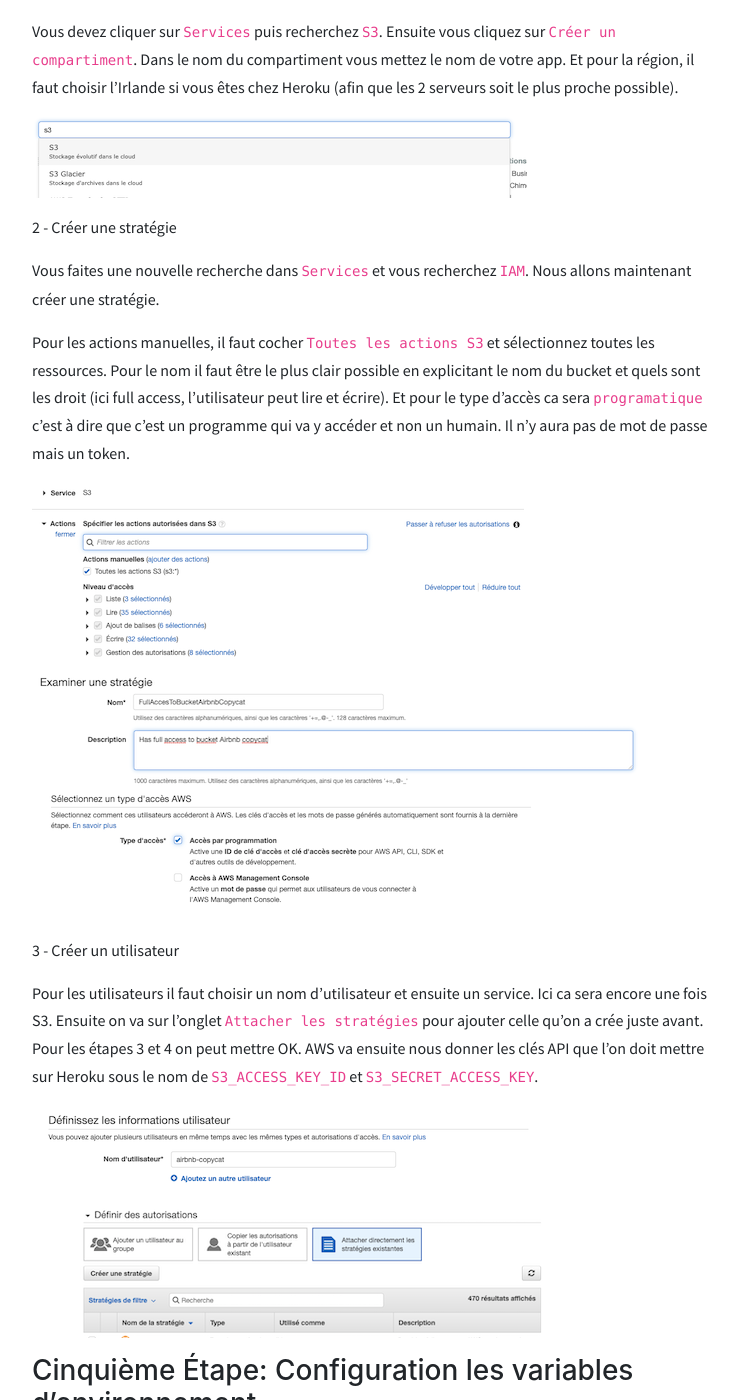
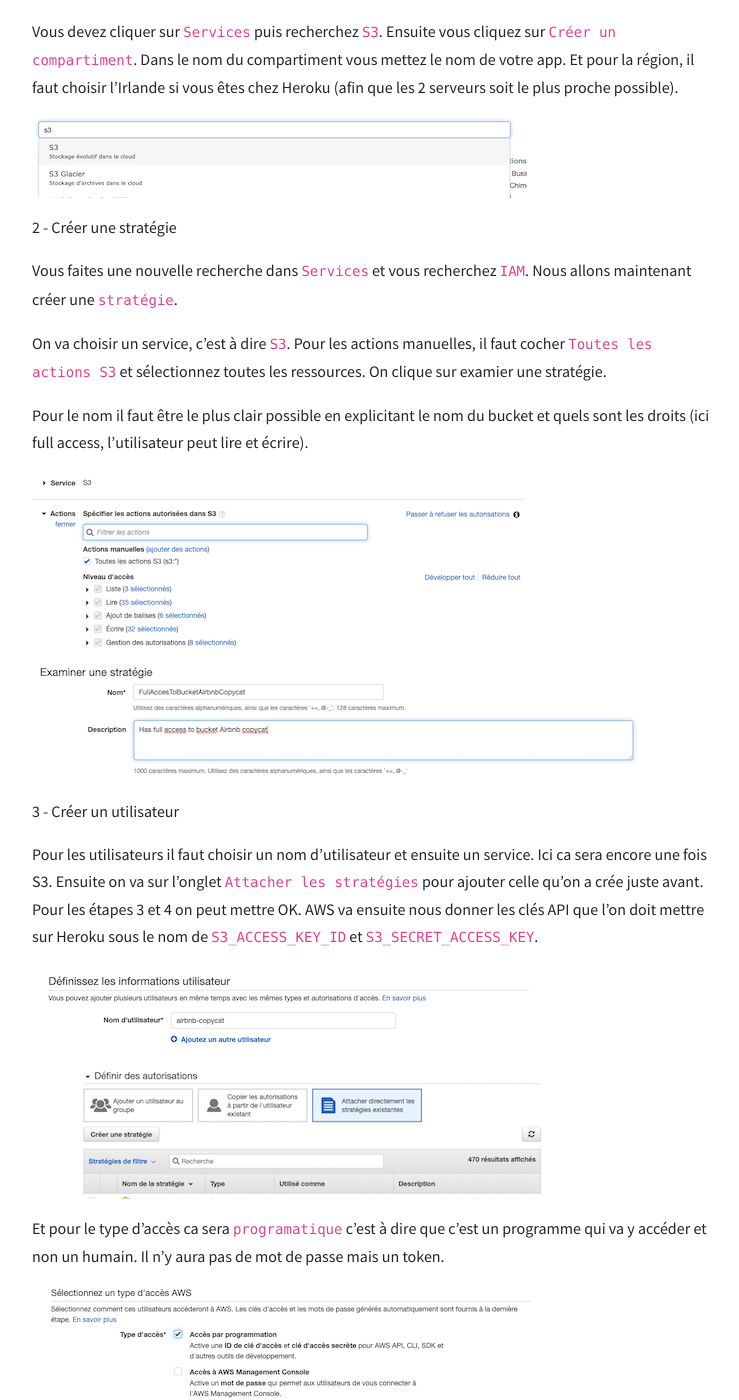
Before and after one commit to alexandrebk/alexandrebk.github.io, a Jekyll site: the page built from _posts/2019-09-15-active-storage.md, in a window 1280 px wide and 1400 px high, scrolled down 2672 px. Shown: the whole window, without its empty margins (268-1007 px from the left). Built offline with Jekyll 4.4.1, drawn with Linux system fonts in a browser that asks for light colours; nearby versions of some CDN libraries; some of the changed text lies outside the part shown.

Commit message:
AWS tuto

```diff
--- a/_posts/2019-09-15-active-storage.md
+++ b/_posts/2019-09-15-active-storage.md
@@ -107,13 +107,14 @@
 
 2 - Créer une stratégie
 
-Vous faites une nouvelle recherche dans `Services` et vous recherchez `IAM`. Nous allons maintenant créer une stratégie.
+Vous faites une nouvelle recherche dans `Services` et vous recherchez `IAM`. Nous allons maintenant créer une `stratégie`.
 
-Pour les actions manuelles, il faut cocher `Toutes les actions S3` et sélectionnez toutes les ressources. Pour le nom il faut être le plus clair possible en explicitant le nom du bucket et quels sont les droit (ici full access, l'utilisateur peut lire et écrire). Et pour le type d'accès ca sera `programatique` c'est à dire que c'est un programme qui va y accéder et non un humain. Il n'y aura pas de mot de passe mais un token.
+On va choisir un service, c'est à dire `S3`. Pour les actions manuelles, il faut cocher `Toutes les actions S3` et sélectionnez toutes les ressources. On clique sur examier une stratégie.
+
+Pour le nom il faut être le plus clair possible en explicitant le nom du bucket et quels sont les droits (ici full access, l'utilisateur peut lire et écrire).
 
 ![](/images/posts/active-storage/10.png)
 ![](/images/posts/active-storage/12.png)
-![](/images/posts/active-storage/13.png)
 
 3 - Créer un utilisateur
 
@@ -121,6 +122,10 @@
 
 ![](/images/posts/active-storage/14.png)
 ![](/images/posts/active-storage/15.png)
+
+Et pour le type d'accès ca sera `programatique` c'est à dire que c'est un programme qui va y accéder et non un humain. Il n'y aura pas de mot de passe mais un token.
+
+![](/images/posts/active-storage/13.png)
 
 ### Cinquième Étape: Configuration les variables d'environnement.
 
```
Also changed, not shown: other parts of _posts/2019-09-15-active-storage.md (+5 -1 lines).
